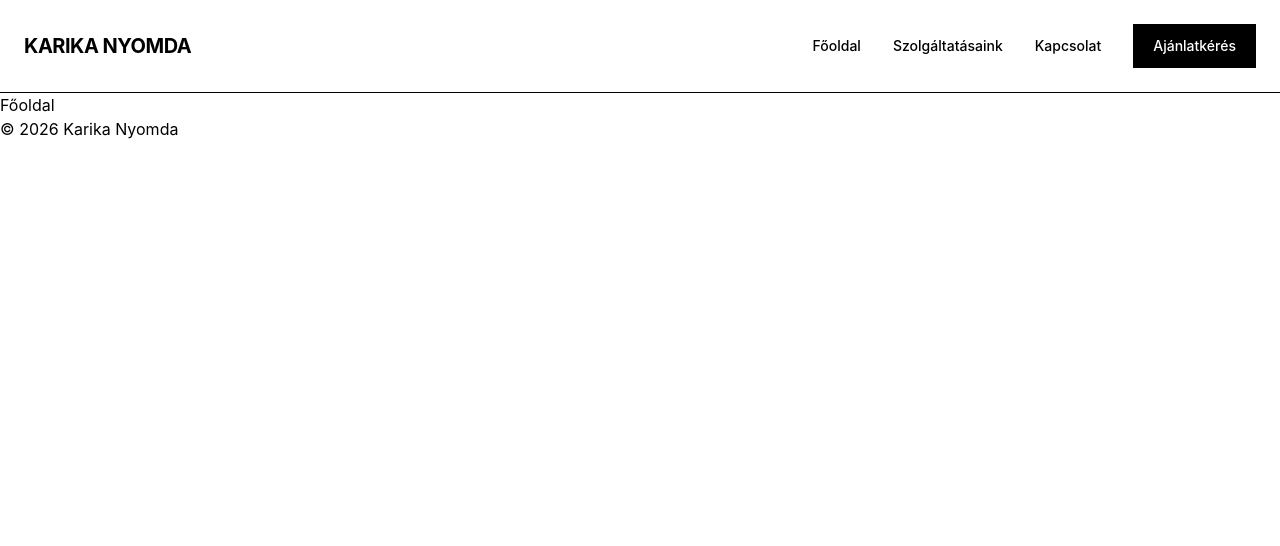
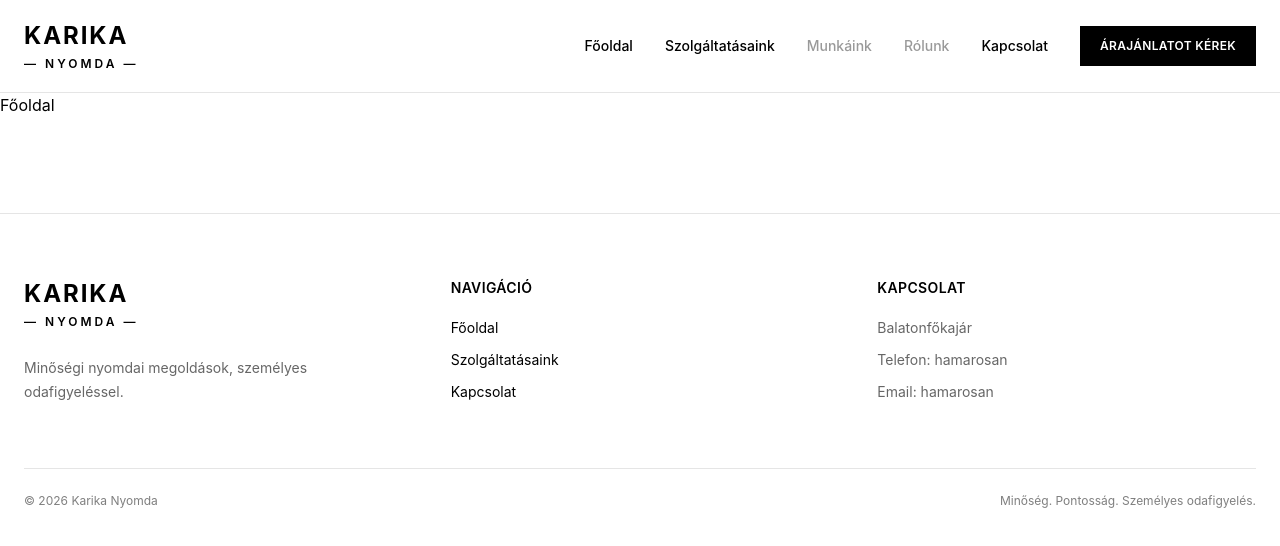
Before and after one commit to borikokeny/karika-nyomda, a React (Vite) app: page / in a window 1280 px wide. Shown: the top 546 px of the page. Built offline with nearby package versions, Linux system fonts and the light colour scheme.

Commit message:
Creates header and footer

```diff
--- a/src/components/Footer.tsx
+++ b/src/components/Footer.tsx
@@ -1,7 +1,78 @@
+import { Link } from "react-router-dom";
+
 function Footer() {
   return (
-    <footer>
-      <p>© {new Date().getFullYear()} Karika Nyomda</p>
+    <footer className="mt-24 border-t border-black/10 bg-white">
+      <div className="mx-auto max-w-7xl px-6 py-16">
+        <div className="grid gap-12 md:grid-cols-3">
+          {/* Logo / bemutatkozás */}
+          <div>
+            <Link to="/" className="inline-block leading-none">
+              <div className="text-2xl font-bold tracking-[0.08em]">
+                KARIKA
+              </div>
+
+              <div className="mt-1 text-xs font-semibold tracking-[0.25em]">
+                — NYOMDA —
+              </div>
+            </Link>
+
+            <p className="mt-6 max-w-sm text-sm leading-6 text-black/60">
+              Minőségi nyomdai megoldások, személyes odafigyeléssel.
+            </p>
+          </div>
+
+          {/* Navigáció */}
+          <div>
+            <h2 className="mb-5 text-sm font-semibold uppercase tracking-wide">
+              Navigáció
+            </h2>
+
+            <nav className="flex flex-col items-start gap-3 text-sm">
+              <Link
+                to="/"
+                className="transition-opacity hover:opacity-60"
+              >
+                Főoldal
+              </Link>
+
+              <Link
+                to="/szolgaltatasok"
+                className="transition-opacity hover:opacity-60"
+              >
+                Szolgáltatásaink
+              </Link>
+
+              <Link
+                to="/kapcsolat"
+                className="transition-opacity hover:opacity-60"
+              >
+                Kapcsolat
+              </Link>
+            </nav>
+          </div>
+
+          {/* Kapcsolat */}
+          <div>
+            <h2 className="mb-5 text-sm font-semibold uppercase tracking-wide">
+              Kapcsolat
+            </h2>
+
+            <div className="flex flex-col gap-3 text-sm text-black/60">
+              <p>Balatonfőkajár</p>
+              <p>Telefon: hamarosan</p>
+              <p>Email: hamarosan</p>
+            </div>
+          </div>
+        </div>
+
+        {/* Alsó sor */}
+        <div className="mt-16 flex flex-col gap-3 border-t border-black/10 pt-6 text-xs text-black/50 md:flex-row md:items-center md:justify-between">
+          <p>© {new Date().getFullYear()} Karika Nyomda</p>
+
+          <p>Minőség. Pontosság. Személyes odafigyelés.</p>
+        </div>
+      </div>
     </footer>
   );
 }
--- a/src/components/Header.tsx
+++ b/src/components/Header.tsx
@@ -2,42 +2,55 @@ import { Link } from "react-router-dom";
 
 function Header() {
   return (
-    <header className="border-b border-black">
-      <nav className="mx-auto flex max-w-7xl items-center justify-between px-6 py-6">
-        <Link
-          to="/"
-          className="text-xl font-bold tracking-tight"
-        >
-          KARIKA NYOMDA
+    <header className="border-b border-black/10 bg-white">
+      <nav className="mx-auto flex max-w-7xl items-center justify-between px-6 py-5">
+        {/* Logo */}
+        <Link to="/" className="leading-none">
+          <div className="text-2xl font-bold tracking-[0.08em]">
+            KARIKA
+          </div>
+
+          <div className="mt-1 text-xs font-semibold tracking-[0.25em]">
+            — NYOMDA —
+          </div>
         </Link>
 
+        {/* Navigation */}
         <div className="flex items-center gap-8">
           <Link
             to="/"
-            className="text-sm font-medium hover:underline"
+            className="text-sm font-medium transition-opacity hover:opacity-60"
           >
             Főoldal
           </Link>
 
           <Link
             to="/szolgaltatasok"
-            className="text-sm font-medium hover:underline"
+            className="text-sm font-medium transition-opacity hover:opacity-60"
           >
             Szolgáltatásaink
           </Link>
 
+          <span className="cursor-not-allowed text-sm font-medium text-black/40">
+            Munkáink
+          </span>
+
+          <span className="cursor-not-allowed text-sm font-medium text-black/40">
+            Rólunk
+          </span>
+
           <Link
             to="/kapcsolat"
-            className="text-sm font-medium hover:underline"
+            className="text-sm font-medium transition-opacity hover:opacity-60"
           >
             Kapcsolat
           </Link>
 
           <Link
             to="/kapcsolat"
-            className="bg-black px-5 py-3 text-sm font-medium text-white transition-opacity hover:opacity-80"
+            className="bg-black px-5 py-3 text-xs font-semibold uppercase tracking-wide text-white transition-opacity hover:opacity-80"
           >
-            Ajánlatkérés
+            Árajánlatot kérek
           </Link>
         </div>
       </nav>
```
